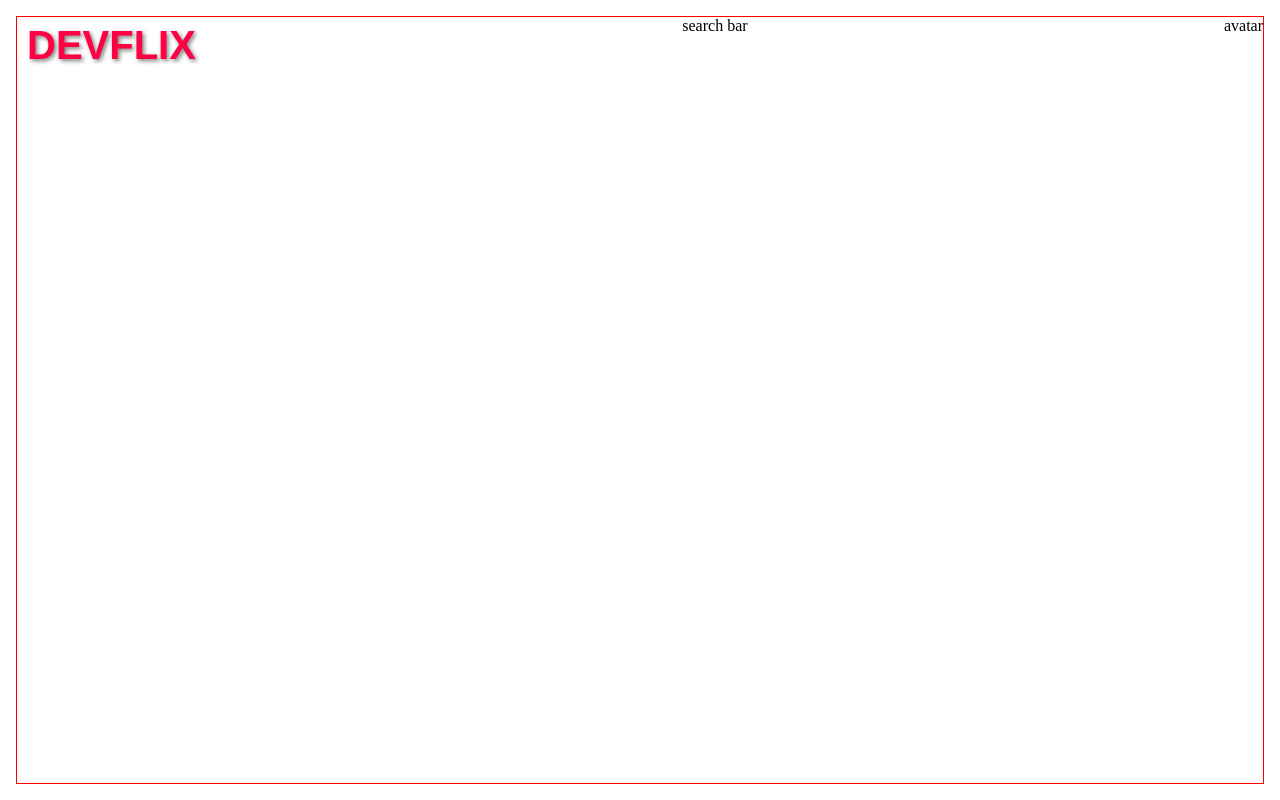
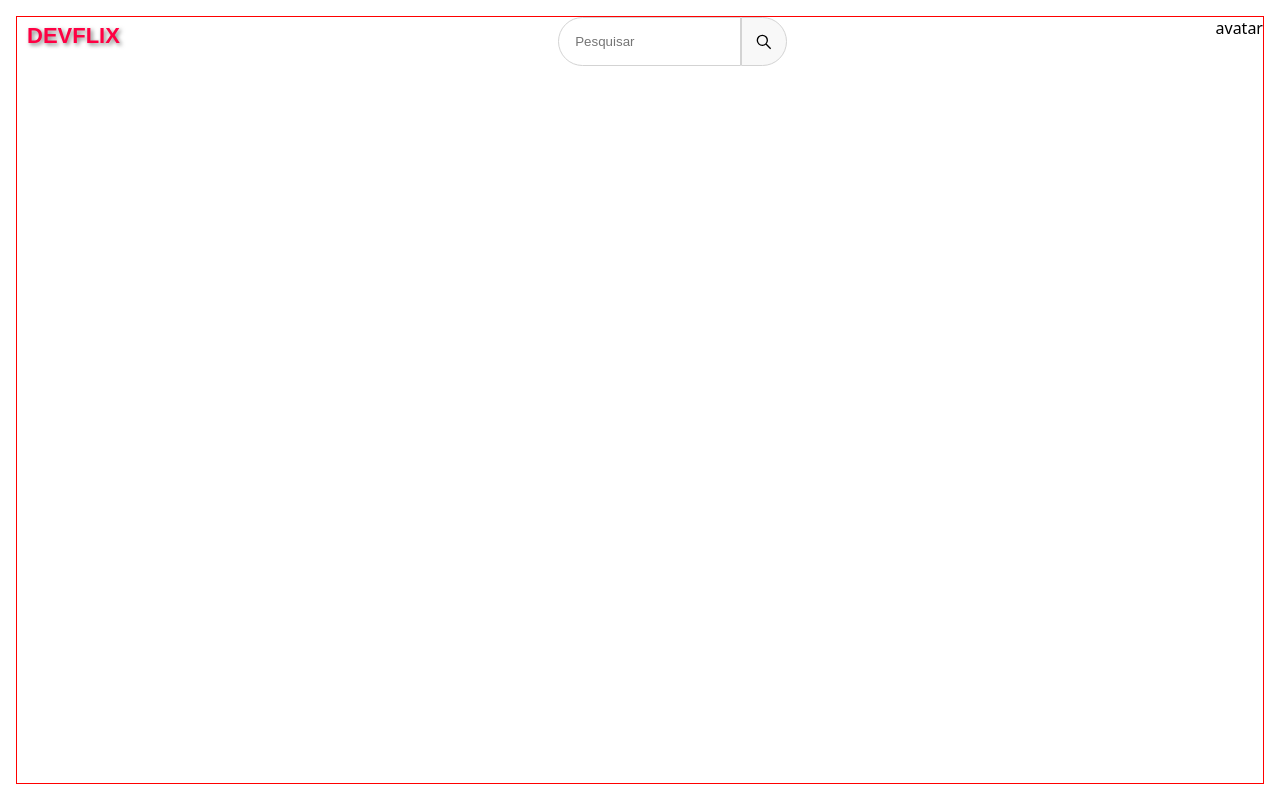
Before and after one commit to cesardmn/devflix, a Next.js app: page / in a window 1280 px wide. Built offline with nearby package versions, Linux system fonts and the light colour scheme.

Commit message:
SearchBar component

```diff
--- a/src/components/Header.jsx
+++ b/src/components/Header.jsx
@@ -1,12 +1,13 @@
 // styles
 import styles from "@styles/Header.module.css";
 import Logo from "./Logo";
+import SearchBar from "./SearchBar";
 
 export default function Header() {
   return (
     <header className={styles.header}>
       <div className={styles.logo}><Logo /></div>
-      <div className={styles.searchBar}>search bar</div>
+      <div className={styles.searchBar}> <SearchBar /> </div>
       <div className={styles.avatar}>avatar</div>
     </header>
   );
--- /dev/null
+++ b/src/components/SearchBar.jsx
@@ -0,0 +1,14 @@
+// styles
+import styles from "@styles/SearchBar.module.css"
+import { GrSearch } from "react-icons/gr";
+
+export default function SearchBar() {
+  return (
+    <div className={styles.searchBar}>
+      <input type="search" name="" id="" placeholder="Pesquisar" />
+      <div className={styles.iconButton}>
+        <GrSearch />
+      </div>
+    </div>
+  );
+}
--- a/src/pages/_app.jsx
+++ b/src/pages/_app.jsx
@@ -1,4 +1,4 @@
-import '@/styles/globals.css'
+import '@styles/globals.css'
 
 export default function App({ Component, pageProps }) {
   return <Component {...pageProps} />
--- a/src/pages/index.jsx
+++ b/src/pages/index.jsx
@@ -1,5 +1,5 @@
 import Head from "next/head";
-import Header from "@/components/Header";
+import Header from "@components/Header";
 
 export default function Home() {
   return (
--- a/src/styles/Logo.module.css
+++ b/src/styles/Logo.module.css
@@ -2,7 +2,7 @@
   /* background-color: var(--dark-primary); */
   color: var(--primary);
   font-family: "Arial", sans-serif;
-  font-size: var(--lg-1);
+  font-size: var(--md-2);
   font-weight: bold;
   padding: var(--sm-1) var(--sm-2);
   filter: drop-shadow(2px 2px 2px rgba(0, 0, 0, 0.5));
--- /dev/null
+++ b/src/styles/SearchBar.module.css
@@ -0,0 +1,30 @@
+.searchBar {
+  display: flex;
+  height: 100%;
+  width: 100%;
+  align-items: center;
+  justify-content: center;
+  overflow: hidden;
+  --radius: 28px
+}
+
+.searchBar input {
+  height: 100%;
+  width: 80%;
+  border: 1px solid var(--complementary);
+  border-radius: var(--radius) 0 0 var(--radius);
+  outline: transparent;
+  padding: var(--md-1);
+}
+
+.iconButton {
+  width: 20%;
+  height: 100%;
+  display: flex;
+  align-items: center;
+  justify-content: center;
+  border: 1px solid var(--complementary);
+  border-radius: 0 var(--radius) var(--radius) 0;
+  background-color: var(--text-main);
+  cursor: pointer;
+}
--- a/src/styles/globals.css
+++ b/src/styles/globals.css
@@ -2,16 +2,16 @@
   /* colors */
   --primary: #ff0043;
   --secondary: #fafafa;
-  --complementary: #535353;
+  --complementary: #D3D3D3;
 
   --dark-primary: #100f10;
   --dark-secondary: #1b1b1b;
   --dark-complementary: #242424;
 
   /* fonts */
-  --tex-light: #fffffff5;
-  --tex-main: #ffffffab;
-  --tex-bolder: #ffffff73;
+  --text-light: #fffffff5;
+  --text-main: #f8f8f8;
+  --text-bolder: #7171716f;
 
   /* sizes */
   --sm-1: 0.375rem;
@@ -46,6 +46,8 @@ body {
   height: 100%;
   width: 100%;
   font-size: var(--md-1);
+  font-family: system-ui, -apple-system, BlinkMacSystemFont, "Segoe UI", Roboto,
+    Oxygen, Ubuntu, Cantarell, "Open Sans", "Helvetica Neue", sans-serif;
 }
 
 #__next {
```
Also changed, not shown: package.json (+6 -2 lines), 1 other file (tests, documents, lock files or other folders).
